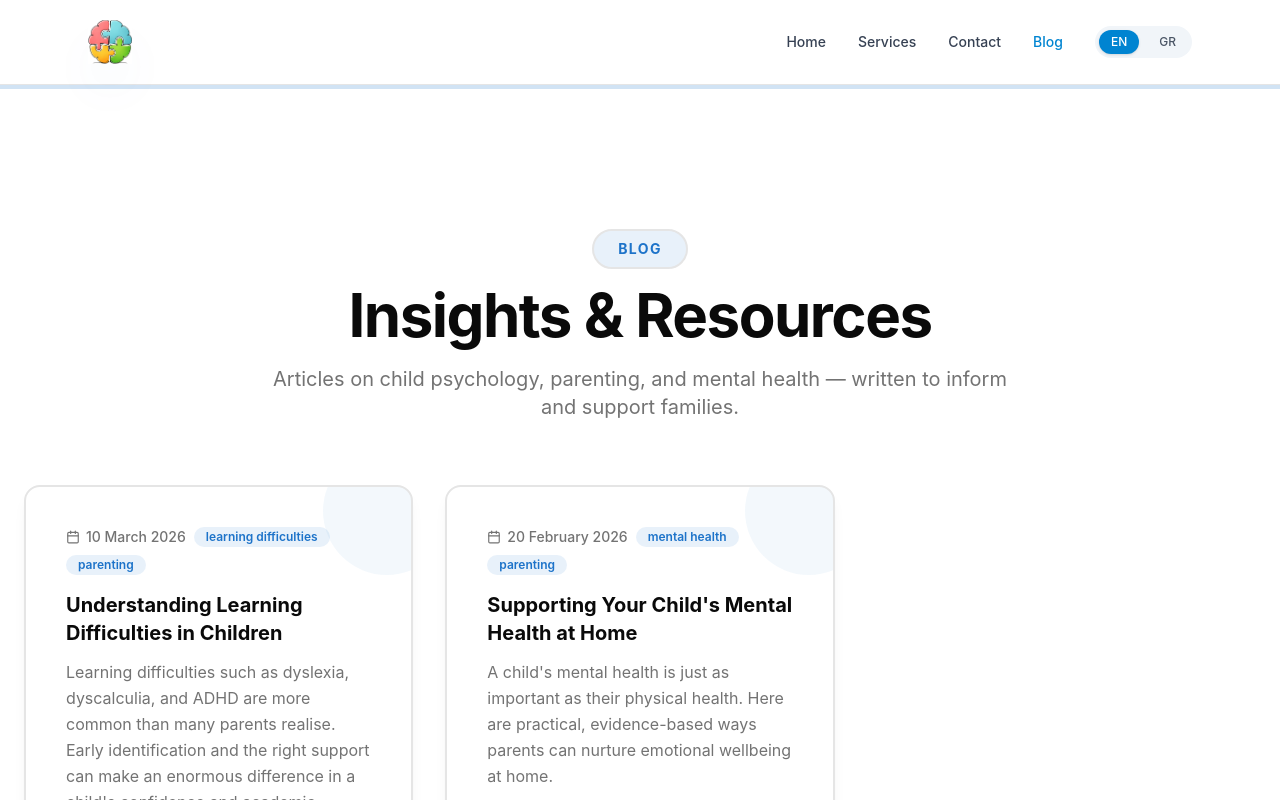
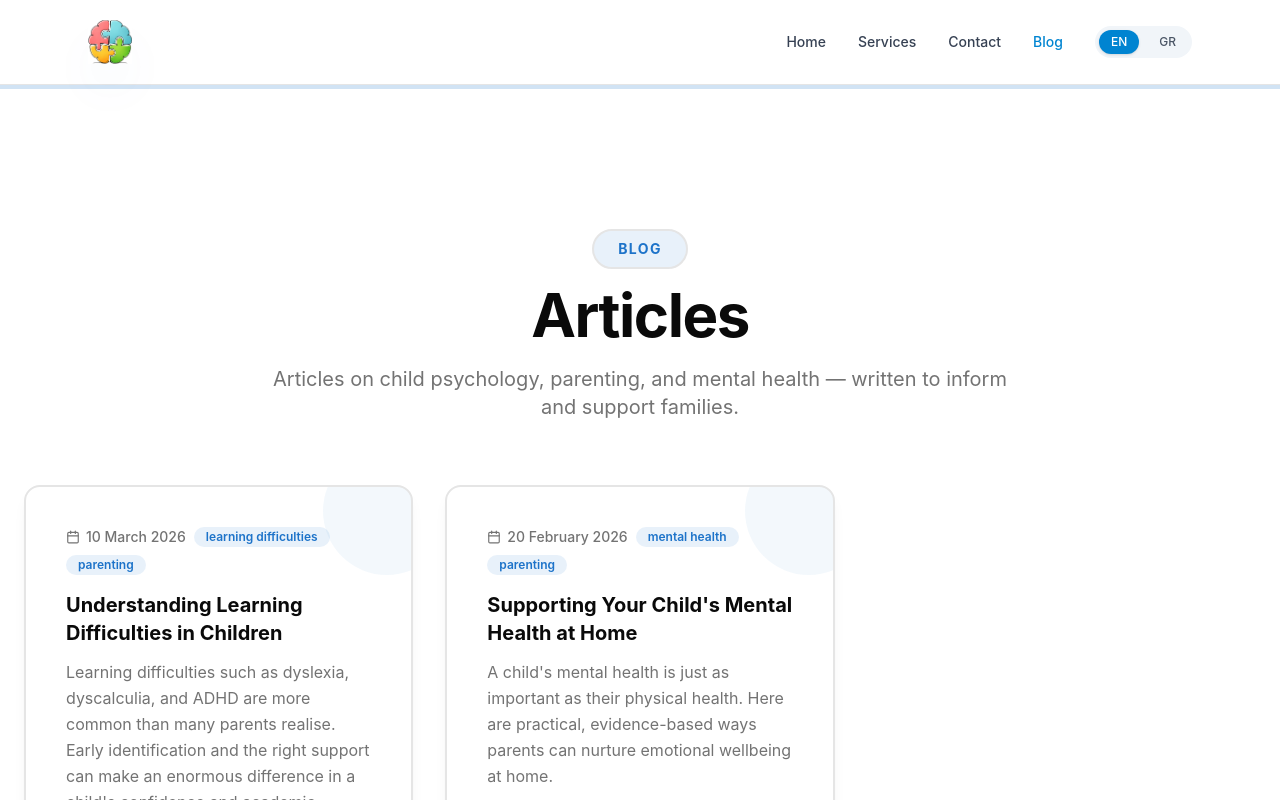
Before and after one commit to kaponael/SavvinaBanti, a Vue app: page /blog in a window 1280 px wide. Shown: the top 800 px of the page. Built offline with nearby package versions, Linux system fonts and the light colour scheme.

Commit message:
Refactor BlogSection component: update titles and improve layout. Change 'Insights & Resources' to 'Articles' in English and 'Άρθρα & Πόροι' to 'Αρθρογραφία' in Greek. Streamline the read more section for better presentation.

```diff
--- a/src/components/sections/BlogSection.vue
+++ b/src/components/sections/BlogSection.vue
@@ -74,9 +74,7 @@
               {{ post.description }}
             </p>
 
-            <div
-              class="mt-6 flex items-center gap-2 text-sm font-bold text-primary"
-            >
+            <div class="mt-6 flex items-center gap-2 text-sm font-bold text-primary">
               {{ t.readMore }}
               <ArrowRight class="h-4 w-4 transition-transform group-hover:translate-x-1" />
             </div>
@@ -117,7 +115,7 @@ onMounted(async () => {
 const content = {
   en: {
     tag: 'Blog',
-    title: 'Insights & Resources',
+    title: 'Articles',
     subtitle:
       'Articles on child psychology, parenting, and mental health — written to inform and support families.',
     readMore: 'Read article',
@@ -125,7 +123,7 @@ const content = {
   },
   gr: {
     tag: 'Ιστολόγιο',
-    title: 'Άρθρα & Πόροι',
+    title: 'Αρθρογραφία',
     subtitle:
       'Άρθρα για την παιδική ψυχολογία, τη γονεϊκότητα και την ψυχική υγεία — γραμμένα για να ενημερώνουν και να υποστηρίζουν τις οικογένειες.',
     readMore: 'Διαβάστε το άρθρο',
```
